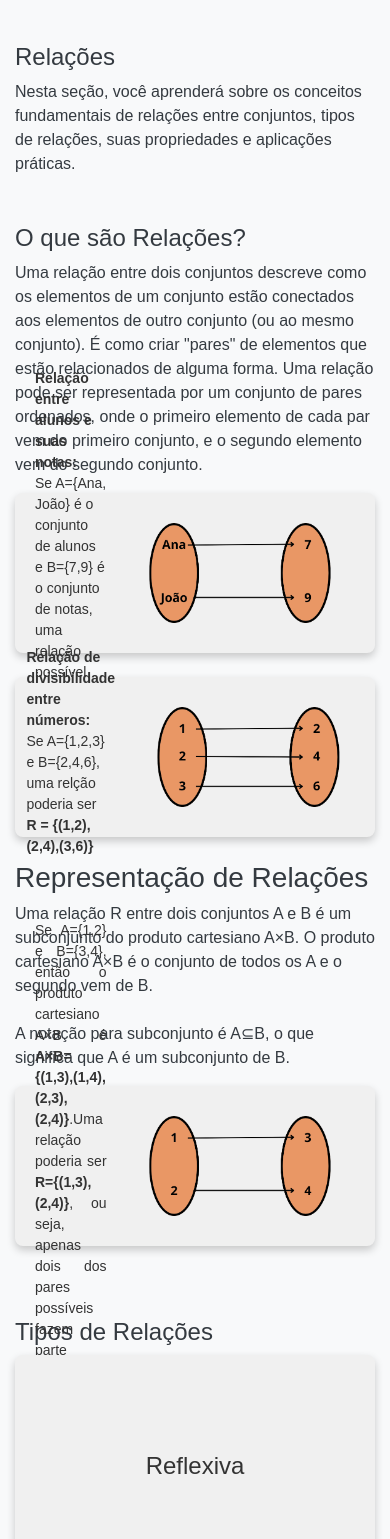
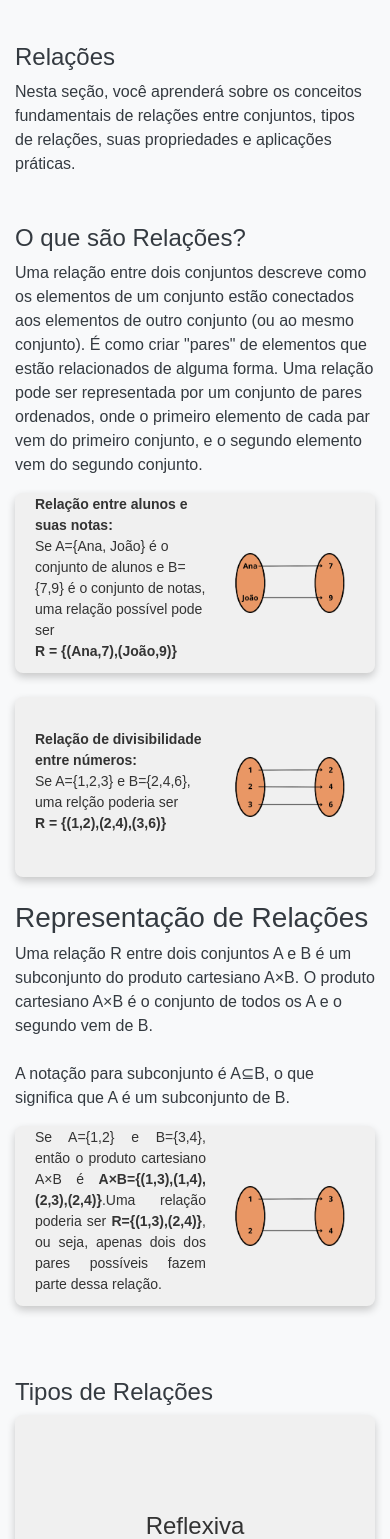
Before and after one commit to LucasFigs/Mundo-dos-Conjuntos, a plain HTML site: page relacoes.html in a window 390 px wide. Shown: the part 61-1600 px from the top of the page. Drawn offline with nearby package versions, Linux system fonts and the light colour scheme.

Commit message:
correção final

```diff
--- a/relacoes.html
+++ b/relacoes.html
@@ -174,6 +174,10 @@
             background-color: #ECB390;
         }
 
+        .vitoria{
+            height: 60px;
+        }
+
         /* Responsividade */
         @media (max-width: 768px) {
             .btn-grid {
@@ -195,12 +199,17 @@
         }
 
         @media (max-width: 576px) {
+            .jorginho .card-inner {
+                height: 180px;
+            }
 
             .card-inner{
                 height: 230px;
             }
 
-
+            .back-content img{
+                height: 90px;
+            }
 
             .btn-option {
                 font-size: 12px;
@@ -262,8 +271,7 @@
                                 possível pode ser
                                 <br><strong>R = {(Ana,7),(João,9)}</strong>
                             </p>
-                            <img src="/Imagens/exRelacoes1.png" alt="imagem de união de conjuntos"
-                                style="height: 100px;">
+                            <img src="/Imagens/exRelacoes1.png" alt="imagem de união de conjuntos" class="vitoria">
                         </div>
                     </div>
                 </div>
@@ -277,7 +285,7 @@
                                 uma relção poderia ser <br><strong>R =
                                     {(1,2),(2,4),(3,6)}</strong></p>
                             <img src="/Imagens/exRelacoes2.png" alt="imagem de união de conjuntos"
-                                style="height: 100px;">
+                            class="vitoria">
                         </div>
                     </div>
                 </div>
@@ -301,7 +309,7 @@
                                 relação poderia ser <strong>R={(1,3),(2,4)}</strong>, ou seja, apenas dois dos pares
                                 possíveis fazem parte dessa relação.</p>
                             <img src="/Imagens/exRelacoes3.png" alt="imagem de união de conjuntos"
-                                style="height: 100px;">
+                                class="vitoria">
                         </div>
                     </div>
                 </div>
```
Also changed, not shown: funcoes.html (+21 -5 lines).
